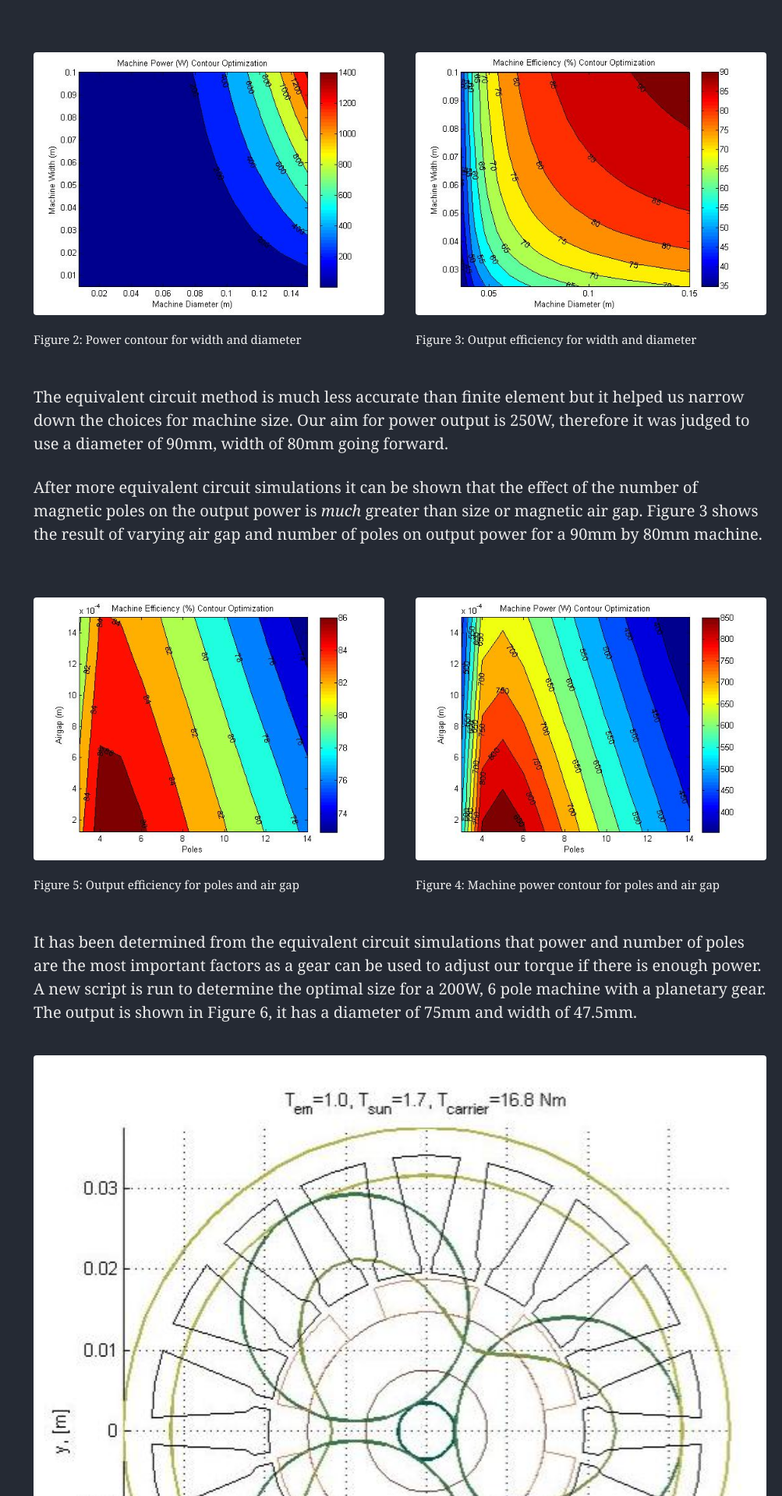
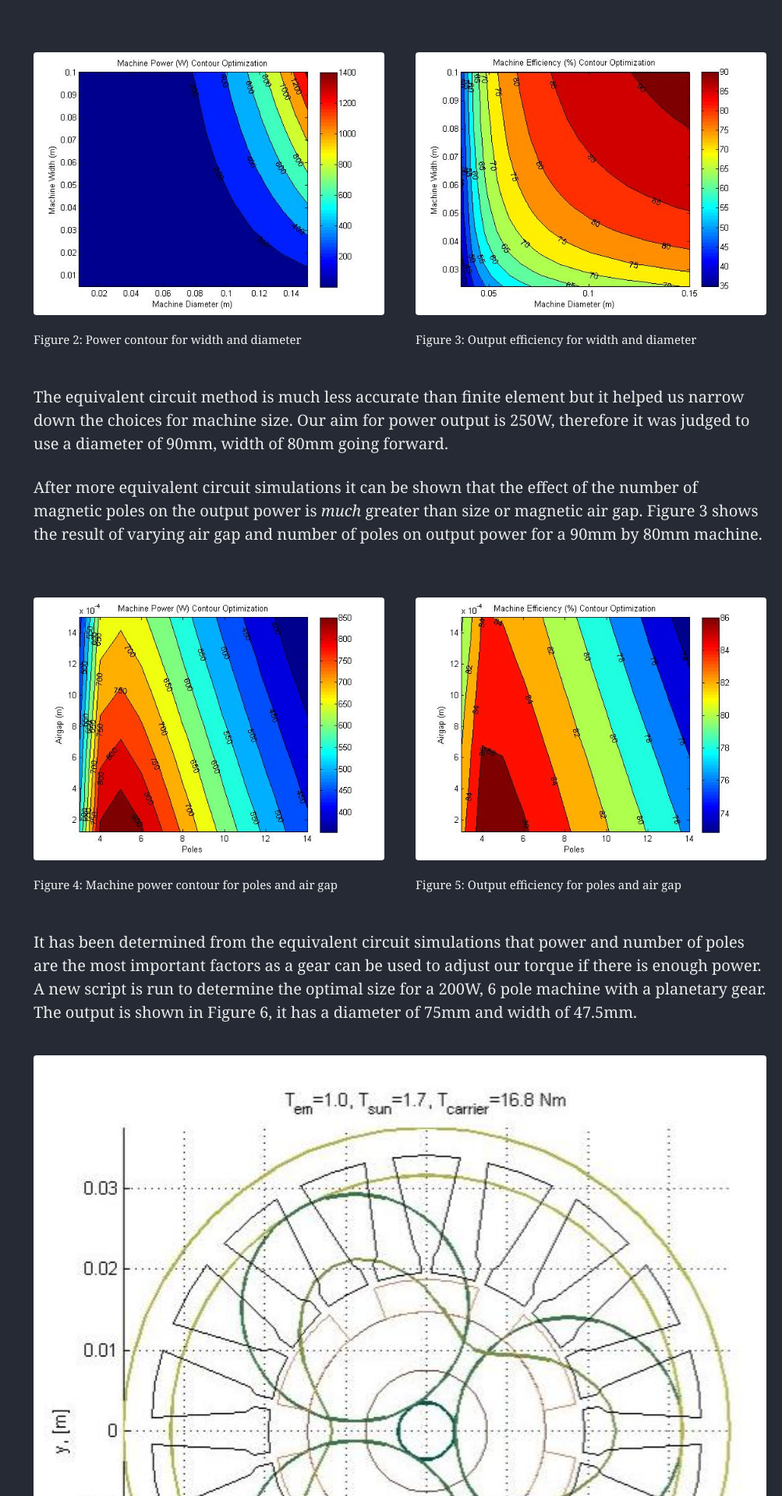
Before and after one commit to mdwcrft/mdwcrft.github.io, a Jekyll site: the page built from _portfolio/permanent-magnet-analysis.md, in a window 1280 px wide. Shown: the part 1756-3674 px from the top of the page at 78% size, without its empty margins (277-1280 px from the left). Built offline with Jekyll 4.4.1, drawn with Linux system fonts in a browser that asks for light colours; cached includes are drawn as plain includes; nearby versions of some CDN libraries; formulas are drawn with MathJax 3.

Commit message:
Formatting

```diff
--- a/_portfolio/permanent-magnet-analysis.md
+++ b/_portfolio/permanent-magnet-analysis.md
@@ -53,12 +53,12 @@ The equivalent circuit method is much less accurate than finite element but it h
 
 After more equivalent circuit simulations it can be shown that the effect of the number of magnetic poles on the output power is *much* greater than size or magnetic air gap. Figure 3 shows the result of varying air gap and number of poles on output power for a 90mm by 80mm machine.
 
-<figure style="width: 450px" class="align-right">
+<figure style="width: 450px" class="align-left">
   <img src="{{ site.url }}{{ site.baseurl }}/assets/images/p3-poles-power.jpg" alt="Machine power contour for poles and air gap">
   <figcaption>Figure 4: Machine power contour for poles and air gap</figcaption>
 </figure>
 
-<figure style="width: 450px" class="align-left">
+<figure style="width: 450px" class="align-right">
   <img src="{{ site.url }}{{ site.baseurl }}/assets/images/p3-poles-efficiency.jpg" alt="Output efficiency for poles and air gap">
   <figcaption>Figure 5: Output efficiency for poles and air gap</figcaption>
 </figure>
```
